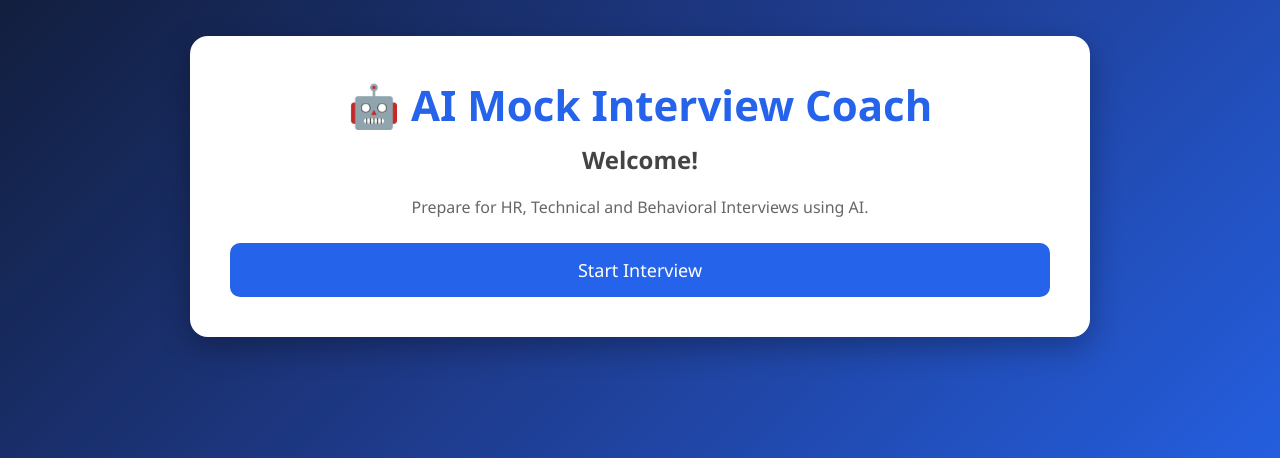
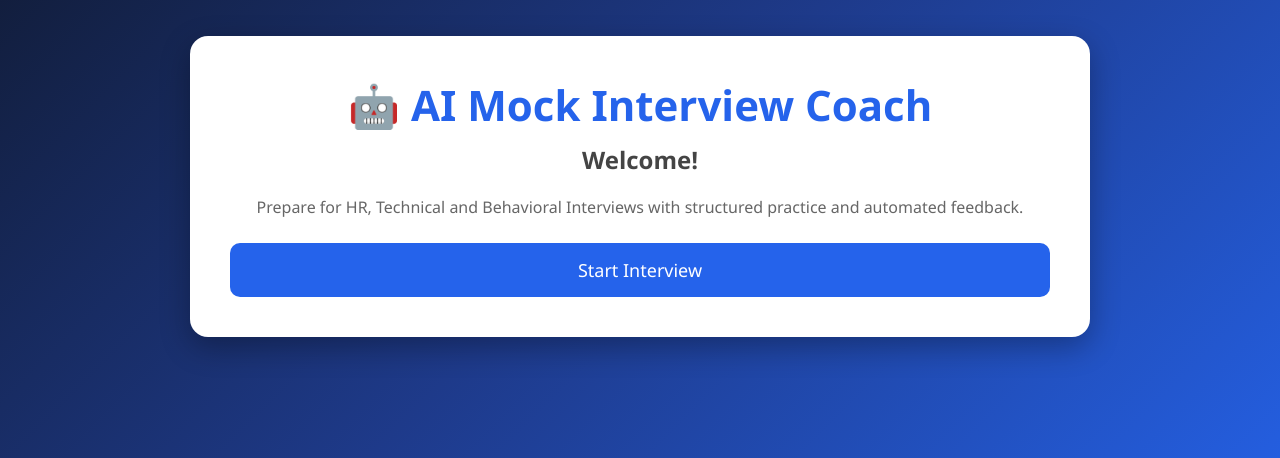
Before and after one commit to Rohid-Kapatralla/ai-mock-interview-coach, a Flask app: page / in a window 1280 px wide. Shown: the part 214-672 px from the top of the page. Run offline with Flask 3, Linux system fonts and the light colour scheme.

Commit message:
Update index.html

```diff
--- a/templates/index.html
+++ b/templates/index.html
@@ -18,7 +18,7 @@ href="{{ url_for('static',filename='style.css') }}">
 <h2>Welcome!</h2>
 
 <p>
-Prepare for HR, Technical and Behavioral Interviews using AI.
+Prepare for HR, Technical and Behavioral Interviews with structured practice and automated feedback.
 </p>
 
 <a href="/upload">
```
